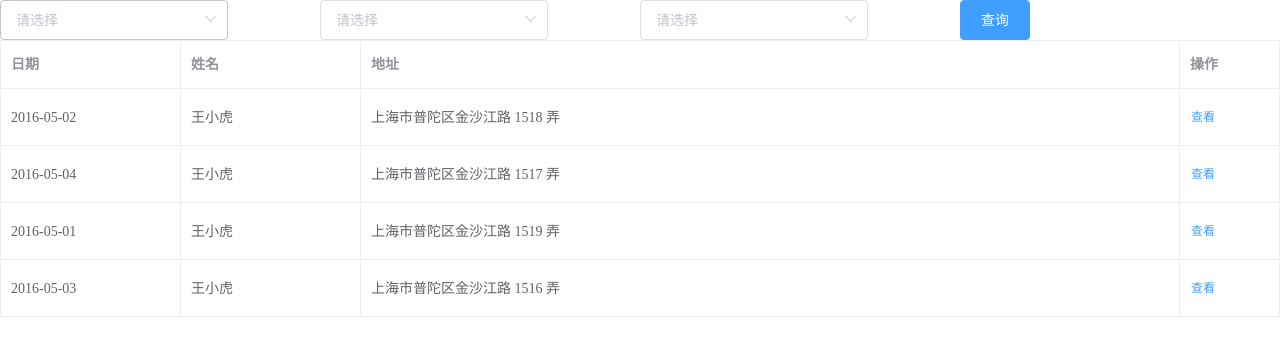
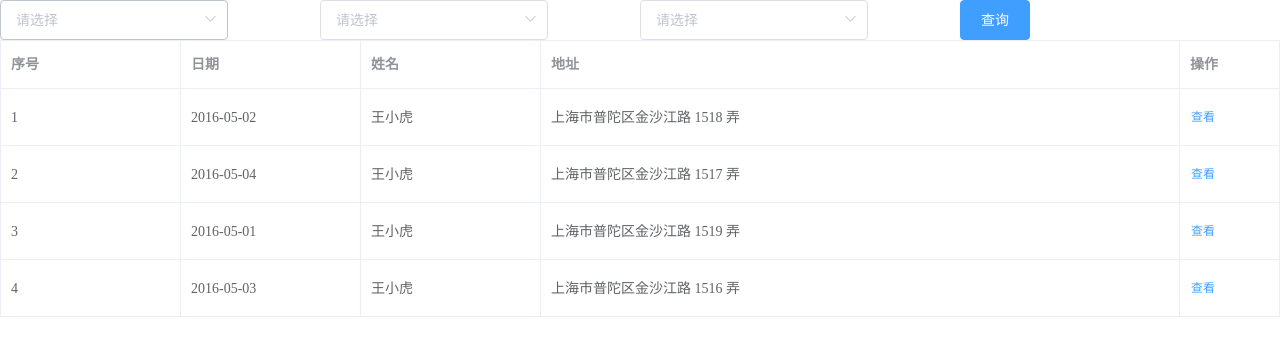
Before and after one commit to YXchangeless/master, a Vue app: page /home in a window 1280 px wide. Shown: the top 356 px of the page. Built offline with nearby package versions, Linux system fonts and the light colour scheme.

Commit message:
table序号

```diff
--- a/src/components/table.vue
+++ b/src/components/table.vue
@@ -2,6 +2,11 @@
     <div>
         <slot name="header"></slot>
         <el-table :data="tableData" border style="width: 100%">
+            <el-table-column prop="" label="序号" width="180">
+                <template slot-scope="scope">
+                    <span>{{scope.$index + 1}}</span>
+                </template>
+            </el-table-column>
             <el-table-column prop="date" label="日期" width="180">
             </el-table-column>
             <el-table-column prop="name" label="姓名" width="180">
```
